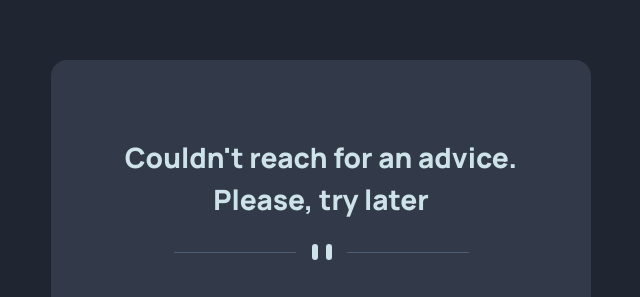
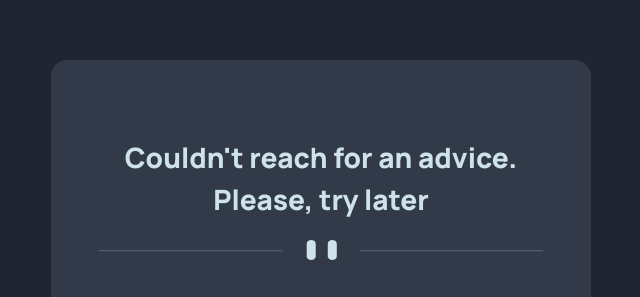
Before and after one commit to c0dehamster/advice-generator-app, a plain HTML site: page index.html in a window 1280 px wide. Shown: the part 204-501 px from the top of the page, 319-959 px from the left. Drawn offline with Linux system fonts and the light colour scheme; no server answers.

Commit message:
Fix resizing of the background image

```diff
--- a/style.css
+++ b/style.css
@@ -111,8 +111,9 @@ body {
 	background-image: url("./images/pattern-divider-mobile.svg");
 	background-repeat: no-repeat;
 	background-position: bottom center;
+	background-size: 100% 1.25rem;
+	text-align: center;
 
-	text-align: center;
 	font-size: clamp(var(--font-size-600), 6.4vw, var(--font-size-800));
 	color: var(--color-primary-light-cyan);
 }
```
